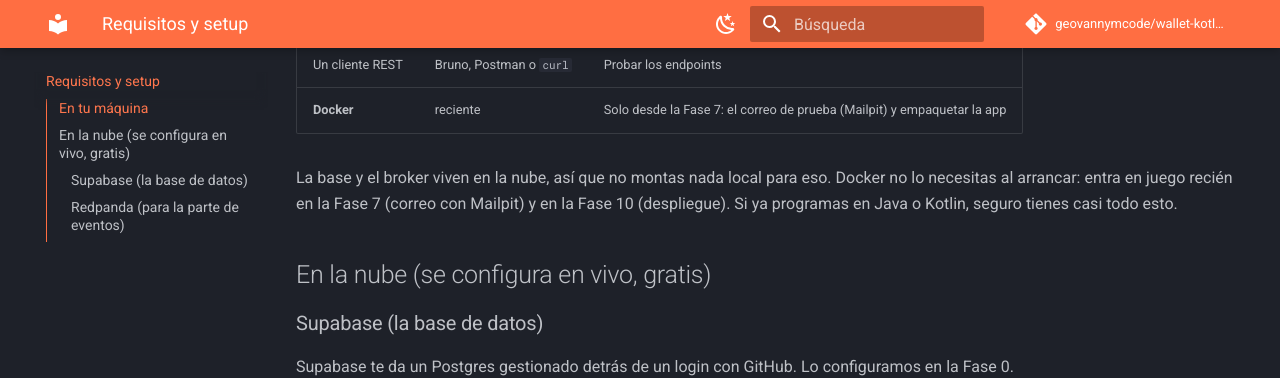
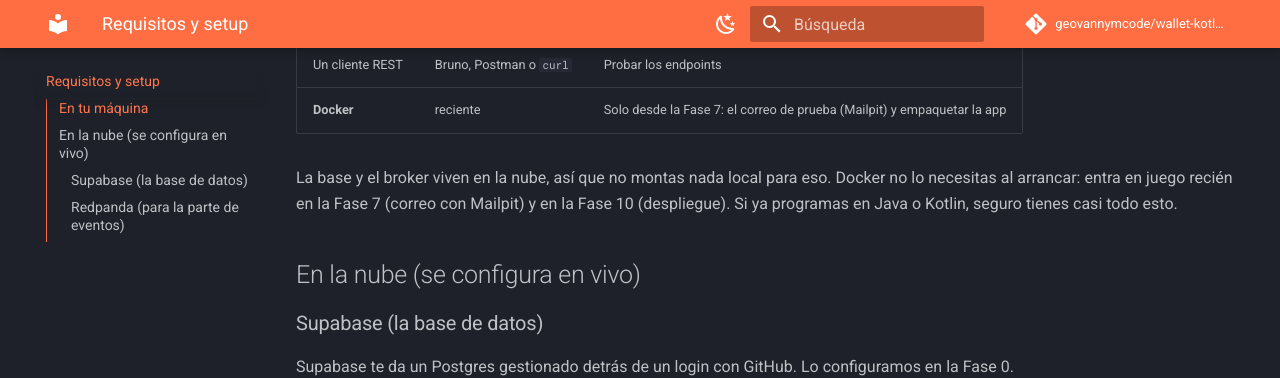
Before and after one commit to geovannymcode/wallet-kotlin-baqjug, an MkDocs documentation site: the page built from docs/requisitos.md, in a window 1280 px wide and 900 px high, scrolled down 561 px. Shown: the top 378 px of the window. Built offline with MkDocs 1.6.1 and Material for MkDocs 9.7.7, drawn with Linux system fonts in a browser that asks for light colours; comment, search, counter and statistics services are not loaded.

Commit message:
docs: README nuevo + requisitos (Docker/Mailpit) + taller completo (Fases 0-10)

```diff
--- a/docs/requisitos.md
+++ b/docs/requisitos.md
@@ -14,7 +14,7 @@
 
 La base y el broker viven en la nube, así que no montas nada local para eso. Docker no lo necesitas al arrancar: entra en juego recién en la Fase 7 (correo con Mailpit) y en la Fase 10 (despliegue). Si ya programas en Java o Kotlin, seguro tienes casi todo esto.
 
-## En la nube (se configura en vivo, gratis)
+## En la nube (se configura en vivo)
 
 ### Supabase (la base de datos)
 
--- a/mkdocs.yml
+++ b/mkdocs.yml
@@ -44,12 +44,12 @@
       - "Fase 2 · Exponer el saldo por REST": fase-02-rest.md
       - "Fase 3 · Transferencias con validación": fase-03-transferencia.md
       - "Fase 4 · Registro de movimientos": fase-04-movimientos.md
-      - "Fase 5 · Por qué eventos": fase-05-por-que-eventos.md
-      - "Fase 6 · Publicar el evento (Redpanda)": fase-06-publicar-evento.md
-      - "Fase 7 · Consumir el evento": fase-07-consumir-evento.md
-      - "Fase 8 · De demo a producción": fase-08-que-sigue.md
-      - "Fase 9 · Coroutines (avanzada)": fase-09-coroutines.md
-      - "Fase 10 · Despliegue con GitHub Actions": fase-10-despliegue.md
+      #- "Fase 5 · Por qué eventos": fase-05-por-que-eventos.md
+      #- "Fase 6 · Publicar el evento (Redpanda)": fase-06-publicar-evento.md
+      #- "Fase 7 · Consumir el evento": fase-07-consumir-evento.md
+      #- "Fase 8 · De demo a producción": fase-08-que-sigue.md
+      #- "Fase 9 · Coroutines (avanzada)": fase-09-coroutines.md
+      #- "Fase 10 · Despliegue con GitHub Actions": fase-10-despliegue.md
   - Referencias: referencias.md
 
 markdown_extensions:
```
Also changed, not shown: 1 other file.
